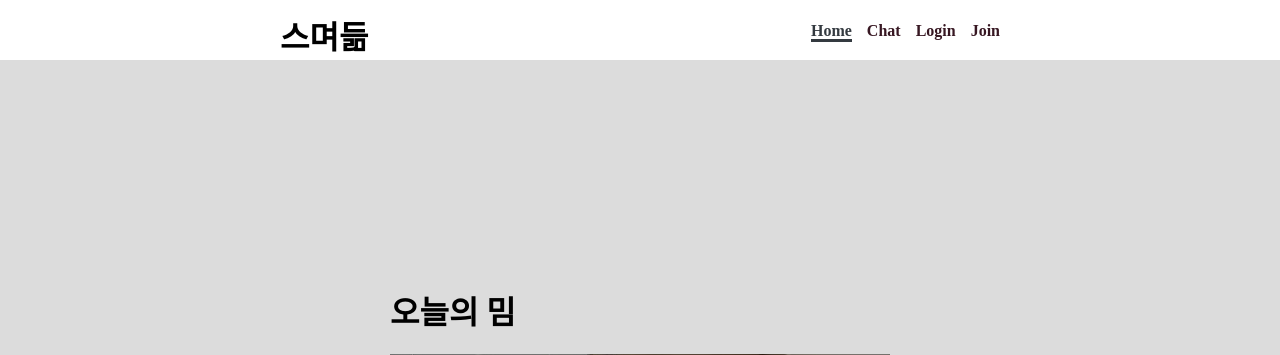
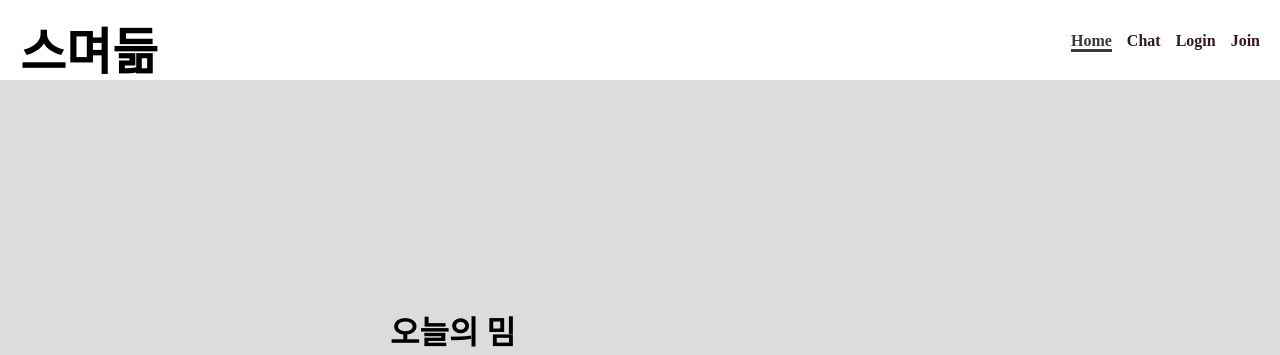
Before and after one commit to tovin4613/bida_hackathon, a Django app: page / in a window 1280 px wide. Shown: the top 355 px of the page. Run offline with Django 4.2, Linux system fonts and the light colour scheme; some web fonts are replaced.

Commit message:
main.css

```diff
--- a/static/css/main.css
+++ b/static/css/main.css
@@ -5,10 +5,6 @@
 
 .logo{
     font-family: 'NanumHaRamCe';
-}
-
-#summary-text{
-    font-size : 100px;
 }
 
 html, body {
@@ -20,28 +16,28 @@ html, body {
 
 /* header */
 header {
-    height: 60px;
+    height: 80px;
     background-color: white;
-    color: #371722;
+    color: black;
     /* 네비게이션 바 타이틀 글자 색 */
 }
 
 header>.wrap {
-    max-width: 720px;
+    max-width: 1400px;
     margin: 0 auto; /* 레이아웃 가운데 정렬 */
     padding: 12px 20px;
 }
 
 header>.wrap>.logo {
-    font-size: 32px;
-    margin-top: 10px;
+    font-size: 50px;
+    margin-top: 5px;
     font-weight: bold;
 }
 
 header>.wrap>ul {
     float: right;
     list-style: none;
-    margin-top: 10px;
+    margin-top: 20px;
 }
 
 header>.wrap>ul>li {
```
